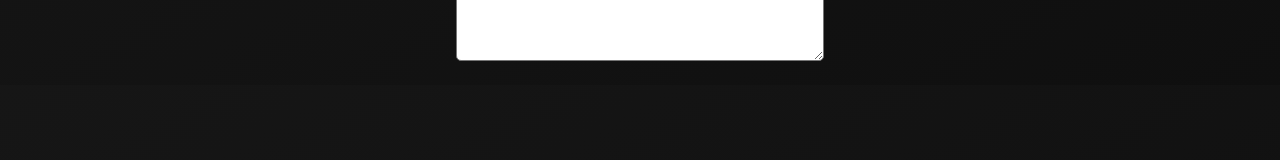
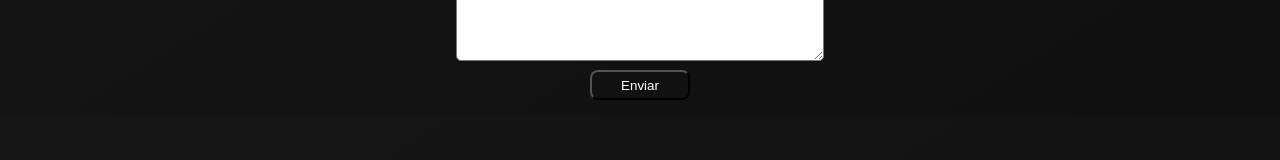
Before and after one commit to juliofilizzola/juliofilizzola-portfolio, a React (Create React App) app: page /contacts in a window 1280 px wide. Shown: the part 447-607 px from the top of the page. Built offline with nearby package versions, Linux system fonts and the light colour scheme.

Commit message:
estilizando botão de enviar contato

```diff
--- a/src/pages/Contacts.jsx
+++ b/src/pages/Contacts.jsx
@@ -62,6 +62,7 @@ function Contacts() {
             <label htmlFor="contentEmail">
               <textarea name="contentEmail" cols="30" placeholder="Sua mensagem" rows="10"/>
             </label>
+            <button>Enviar</button>
           </form>
         </div>
       </div>
--- a/src/pages/contacts.scss
+++ b/src/pages/contacts.scss
@@ -143,6 +143,20 @@
         border-radius: 5px;
         margin: 5px;
       }
+      button {
+        border-radius: 8px;
+        width: 100px;
+        height: 30px;
+        color: #fff;
+        background: transparent;
+
+        &:hover {
+          width: 100px;
+          height: 30px;
+          color: #000;
+          background: #fff;
+        }
+      }
     }
   }
 }
```
